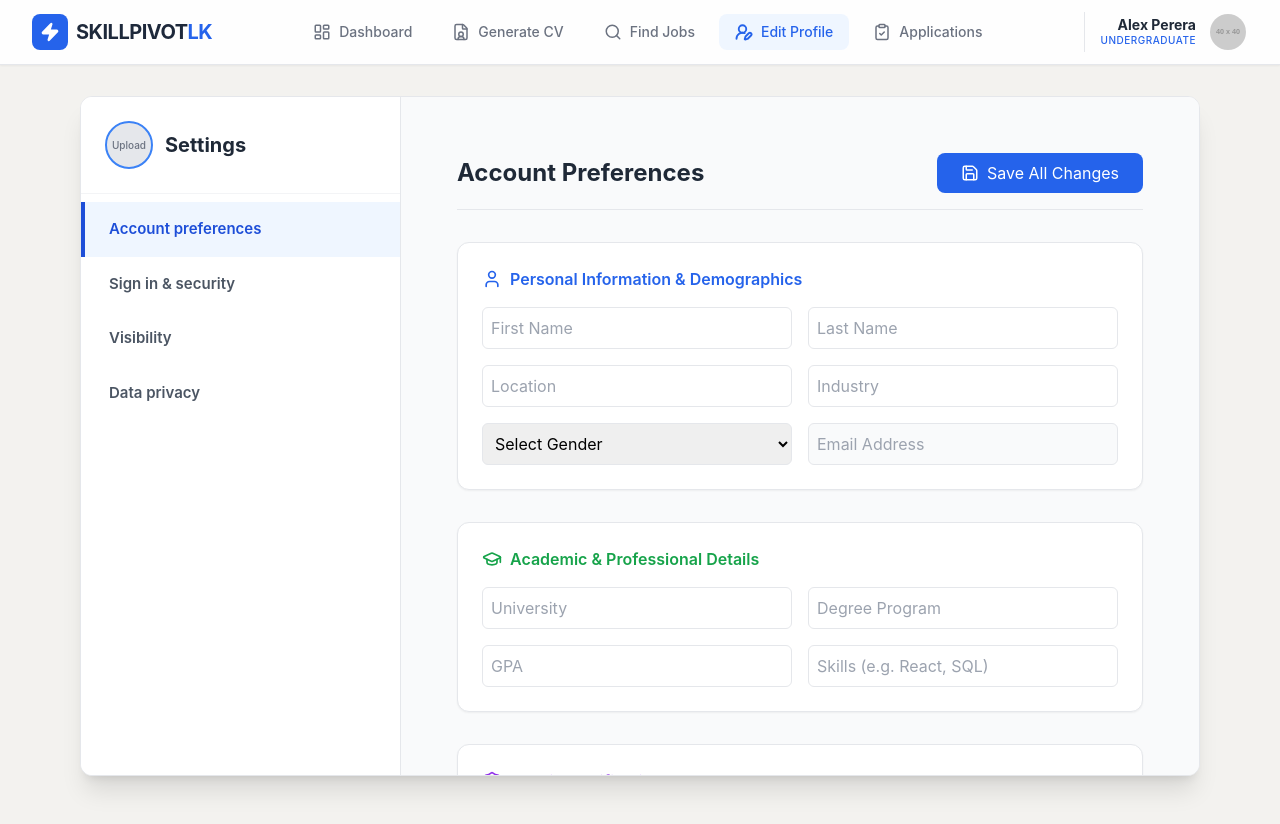
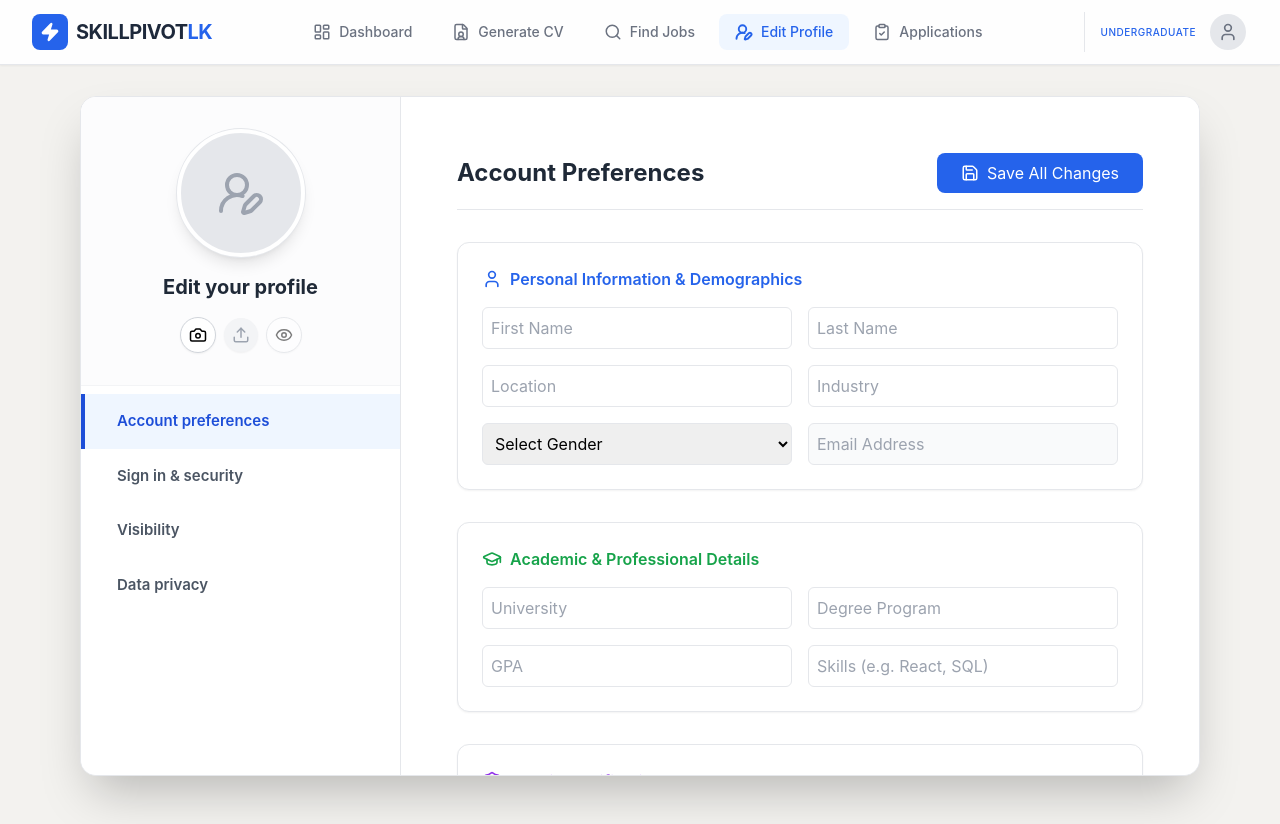
Before and after one commit to Erandi-Hans/SkillPivot-Frontend, a React (Vite) app: page /edit-profile in a window 1280 px wide. Built offline with nearby package versions, Linux system fonts and the light colour scheme; no server answers.

Commit message:
implement student part with backend

```diff
--- a/src/components/Studentmaindashboard/Editprofile/Editprofile.jsx
+++ b/src/components/Studentmaindashboard/Editprofile/Editprofile.jsx
@@ -1,7 +1,8 @@
 import React, { useState, useRef, useEffect } from 'react';
 import { useLocation } from 'react-router-dom';
-import { UserRoundPen } from 'lucide-react';
+import { UserRoundPen, Camera, Eye, Upload } from 'lucide-react';
 import Navbar from '../Navbar/Navbar.jsx';
+import axios from 'axios';
 
 import AccountPreferences from './Tabs/AccountPreferences/AccountPreferences.jsx';
 import Signsecurity from './Tabs/Signsecurity/Signsecurity.jsx';
@@ -9,63 +10,130 @@ import VisibilitySettings from './Tabs/VisibilitySettings/VisibilitySettings.jsx
 import DataPrivacy from './Tabs/DataPrivacy/DataPrivacy.jsx';
 
 const EditProfile = () => {
-  // Set initial state to 'Account preferences' as requested
   const [activeTab, setActiveTab] = useState('Account preferences');
   const [profileImg, setProfileImg] = useState(null);
+  const [showViewModal, setShowViewModal] = useState(false);
+  const [selectedFile, setSelectedFile] = useState(null);
   const fileInputRef = useRef(null);
   const location = useLocation();
 
-  // Ensure the page starts at the top when the component is mounted
+  // LocalStorage එකෙන් UserId එක ගන්න, නැත්නම් default 11 ලෙස තබා ගන්න
+  const userId = localStorage.getItem('userId') || 11;
+
+  // පේජ් එක ලෝඩ් වෙද්දී දැනට තියෙන දත්ත ගෙන්වා ගන්න
   useEffect(() => {
     window.scrollTo(0, 0);
-  }, [location.pathname]);
 
-  // Handle profile image file selection and conversion to base64 for preview
-  const handleFileChange = (file) => {
+    const fetchUserData = async () => {
+      try {
+        const response = await axios.get(`https://localhost:7118/api/Users/${userId}`);
+        if (response.data.profilePicture) {
+          // මෙතන API එකෙන් එන පින්තූරයේ URL එක සකස් කර ගන්න
+          setProfileImg(`https://localhost:7118/uploads/${response.data.profilePicture}`);
+        }
+      } catch (error) {
+        console.error("Error fetching user data", error);
+      }
+    };
+
+    fetchUserData();
+  }, [location.pathname, userId]);
+
+  // පින්තූරයක් තේරූ විට Preview පෙන්වන්න
+  const handleFileSelect = (e) => {
+    const file = e.target.files[0];
     if (file && file.type.startsWith('image/')) {
+      setSelectedFile(file);
       const reader = new FileReader();
       reader.onload = (e) => setProfileImg(e.target.result);
       reader.readAsDataURL(file);
     }
   };
 
+  // ඩේටාබේස් එකට Update කිරීම
+  const handleUpdateDatabase = async () => {
+    if (!selectedFile) {
+      alert("Please select an image first!");
+      return;
+    }
+
+    const formData = new FormData();
+    // API එකේ පරාමිතිය (Parameter) සමඟ මෙය ගැලපිය යුතුයි (e.g., IFormFile profileImage)
+    formData.append('profileImage', selectedFile);
+
+    try {
+      await axios.post(`https://localhost:7118/api/Users/upload-image/${userId}`, formData, {
+        headers: { 'Content-Type': 'multipart/form-data' }
+      });
+      alert("Profile picture updated successfully!");
+      setSelectedFile(null); // බටන් එක නැවත disable කිරීමට
+    } catch (error) {
+      console.error("Image upload failed", error);
+      alert("Upload failed. Make sure the API endpoint exists.");
+    }
+  };
+
   return (
     <div className="min-h-screen bg-[#F3F2EF]">
-      {/* Sticky Navigation bar */}
       <div className="fixed top-0 left-0 right-0 z-50">
         <Navbar />
       </div>
 
-      {/* Main content container with top padding to clear the Navbar */}
-      <div className="container flex items-center justify-center max-w-6xl min-h-screen px-4 pt-20 pb-12 mx-auto">
+      <div className="container flex items-center justify-center max-w-6xl min-h-screen px-4 pt-24 pb-12 mx-auto">
+        <div className="flex w-full h-[85vh] bg-white shadow-2xl rounded-2xl overflow-hidden border border-gray-200">
 
-        {/* Main Settings Card */}
-        <div className="flex w-full h-[85vh] bg-white shadow-xl rounded-xl overflow-hidden border border-gray-200 mt-4">
+          <aside className="flex-col hidden bg-white border-r w-80 md:flex">
+            <div className="flex flex-col items-center p-8 space-y-4 border-b border-gray-100 bg-gray-50/50">
 
-          {/* Sidebar Navigation Section */}
-          <aside className="flex-col hidden bg-white border-r w-80 md:flex">
-            {/* User Profile / Settings Header */}
-            <div className="flex items-center p-6 space-x-3 border-b border-gray-100">
-              <div
-                onClick={() => fileInputRef.current.click()}
-                className="relative flex-shrink-0 w-12 h-12 overflow-hidden transition bg-gray-200 border-2 border-blue-500 rounded-full cursor-pointer hover:opacity-80"
-              >
-                {profileImg ? (
-                  <img src={profileImg} alt="Profile" className="object-cover w-full h-full" />
-                ) : (
-                  <div className="flex items-center justify-center h-full text-[10px] text-gray-500 text-center leading-tight font-medium">Upload</div>
-                )}
+              <div className="relative group">
+                {/* රවුම හරියටම තබා ගැනීමට aspect-square භාවිතා කරන්න */}
+                <div className="w-32 h-32 overflow-hidden bg-gray-200 border-4 border-white rounded-full shadow-lg ring-1 ring-gray-200 aspect-square">
+                  {profileImg ? (
+                    <img src={profileImg} alt="Profile" className="object-cover w-full h-full" />
+                  ) : (
+                    <div className="flex items-center justify-center h-full text-gray-400">
+                      <UserRoundPen size={48} />
+                    </div>
+                  )}
+                </div>
               </div>
-              <h1 className="text-xl font-bold text-gray-800">Settings</h1>
+
+              <h1 className="text-xl font-bold text-gray-800">Edit your profile</h1>
+
+              <div className="flex items-center gap-2 mt-2">
+                <button
+                  onClick={() => fileInputRef.current.click()}
+                  className="p-2 transition bg-white border border-gray-300 rounded-full shadow-sm hover:bg-blue-50 hover:text-blue-600 hover:border-blue-200"
+                  title="Select Image"
+                >
+                  <Camera size={18} />
+                </button>
+
+                <button
+                  onClick={handleUpdateDatabase}
+                  className={`p-2 transition rounded-full shadow-sm ${selectedFile ? 'bg-green-600 text-white hover:bg-green-700' : 'bg-gray-100 text-gray-400 cursor-not-allowed'}`}
+                  title="Update Database"
+                  disabled={!selectedFile}
+                >
+                  <Upload size={18} />
+                </button>
+
+                <button
+                  onClick={() => profileImg && setShowViewModal(true)}
+                  className={`p-2 transition bg-white border border-gray-300 rounded-full shadow-sm ${profileImg ? 'hover:bg-purple-50 hover:text-purple-600' : 'opacity-50 cursor-not-allowed'}`}
+                  title="View Full Image"
+                >
+                  <Eye size={18} />
+                </button>
+              </div>
             </div>
 
-            {/* Navigation links for different setting tabs */}
             <nav className="flex-1 mt-2 overflow-y-auto">
               {['Account preferences', 'Sign in & security', 'Visibility', 'Data privacy'].map((tab) => (
                 <button
                   key={tab}
                   onClick={() => setActiveTab(tab)}
-                  className={`w-full text-left px-6 py-4 text-[15px] font-semibold transition-all border-l-4 ${
+                  className={`w-full text-left px-8 py-4 text-[15px] font-semibold transition-all border-l-4 ${
                     activeTab === tab
                     ? "bg-blue-50 text-blue-700 border-blue-700"
                     : "text-gray-600 border-transparent hover:bg-gray-50"
@@ -77,37 +145,36 @@ const EditProfile = () => {
             </nav>
           </aside>
 
-          {/* Content Rendering Area */}
-          <main className="flex-1 overflow-y-auto bg-gray-50">
-            <div className="w-full h-full">
-              {/* Conditional rendering based on the selected tab */}
-              {activeTab === 'Account preferences' && <div className="p-8 animate-fadeIn"><AccountPreferences /></div>}
-              {activeTab === 'Sign in & security' && <div className="p-8 animate-fadeIn"><Signsecurity /></div>}
-              {activeTab === 'Visibility' && <div className="p-8 animate-fadeIn"><VisibilitySettings /></div>}
-              {activeTab === 'Data privacy' && <div className="p-8 animate-fadeIn"><DataPrivacy /></div>}
-
-              {/* Default view if somehow no tab is active */}
-              {!activeTab && (
-                <div className="flex items-center justify-center h-full p-10 text-center bg-white">
-                  <div className="opacity-40">
-                    <UserRoundPen className="mx-auto mb-4 text-gray-400" size={60} />
-                    <p className="italic text-gray-500">Please select a setting to edit your profile</p>
-                  </div>
-                </div>
-              )}
+          <main className="flex-1 overflow-y-auto bg-white">
+            <div className="p-8 animate-fadeIn">
+              {activeTab === 'Account preferences' && <AccountPreferences />}
+              {activeTab === 'Sign in & security' && <Signsecurity />}
+              {activeTab === 'Visibility' && <VisibilitySettings />}
+              {activeTab === 'Data privacy' && <DataPrivacy />}
             </div>
           </main>
         </div>
       </div>
 
-      {/* Hidden file input for handling image uploads */}
-      <input
-        type="file"
-        ref={fileInputRef}
-        className="hidden"
-        accept="image/*"
-        onChange={(e) => handleFileChange(e.target.files[0])}
-      />
+      <input type="file" ref={fileInputRef} className="hidden" accept="image/*" onChange={handleFileSelect} />
+
+      {/* Modal View */}
+      {showViewModal && (
+        <div
+          className="fixed inset-0 z-[100] flex items-center justify-center p-4 bg-black/80 backdrop-blur-sm"
+          onClick={() => setShowViewModal(false)}
+        >
+          <div className="relative max-w-3xl max-h-[90vh] overflow-hidden rounded-lg shadow-2xl">
+            <button
+              className="absolute p-2 text-white transition rounded-full top-4 right-4 bg-black/50 hover:bg-black"
+              onClick={() => setShowViewModal(false)}
+            >
+              ✕
+            </button>
+            <img src={profileImg} alt="Full Preview" className="max-w-full max-h-[85vh] object-contain" />
+          </div>
+        </div>
+      )}
     </div>
   );
 };
--- a/src/components/Studentmaindashboard/Navbar/Navbar.jsx
+++ b/src/components/Studentmaindashboard/Navbar/Navbar.jsx
@@ -1,17 +1,17 @@
-import React, { useState } from 'react';
+import React, { useState, useEffect } from 'react';
 import { useNavigate, useLocation } from 'react-router-dom';
+import axios from 'axios';
 import {
   LayoutDashboard,
   FileUser,
   Search,
   UserRoundPen,
   ClipboardCheck,
-  Bell,
   Zap,
   LogOut,
   User,
   RefreshCw,
-  LogIn // Added LogIn icon for professional look
+  LogIn
 } from 'lucide-react';
 
 const Navbar = () => {
@@ -19,8 +19,39 @@ const Navbar = () => {
   const location = useLocation();
   const [showProfileMenu, setShowProfileMenu] = useState(false);
 
-  // Define authentication pages where full navigation is hidden
+  const [userData, setUserData] = useState({ firstName: '', lastName: '', profilePicture: '' });
+
+  const userId = localStorage.getItem('userId') || 11;
   const isAuthPage = location.pathname === '/' || location.pathname === '/signin' || location.pathname === '/signup';
+
+  // දත්ත ලබාගන්නා function එක වෙනම ලියා ගනිමු
+  const fetchUser = async () => {
+    if (!isAuthPage) {
+      try {
+        const response = await axios.get(`https://localhost:7118/api/Users/${userId}`);
+        setUserData({
+          firstName: response.data.Firstname,
+          lastName: response.data.Lastname,
+          profilePicture: response.data.ProfilePicture
+            ? `https://localhost:7118/uploads/${response.data.ProfilePicture}`
+            : null
+        });
+      } catch (error) {
+        console.error("Error fetching navbar user data", error);
+      }
+    }
+  };
+
+  useEffect(() => {
+    fetchUser();
+
+    // අලුත් logic එක: පේජ් එක Refresh නොවී Navbar එක Update කිරීමට event එකක් Listen කිරීම
+    window.addEventListener('profileUpdate', fetchUser);
+
+    return () => {
+      window.removeEventListener('profileUpdate', fetchUser);
+    };
+  }, [isAuthPage, userId]);
 
   const navLinks = [
     { name: 'Dashboard', icon: LayoutDashboard, path: '/student-dashboard' },
@@ -30,27 +61,14 @@ const Navbar = () => {
     { name: 'Applications', icon: ClipboardCheck, path: '/applications' },
   ];
 
-  // Logic for Logo click
-  const handleLogoClick = () => {
-    if (isAuthPage) {
-      navigate('/'); // Role Selection Page
-    } else {
-      navigate('/student-dashboard'); // Student Dashboard
-    }
-  };
-
-  // Logout handler that cleans up and redirects to the Sign In page
   const handleLogout = () => {
-    console.log("Clearing user session...");
-    // If you use localStorage, add: localStorage.removeItem('token');
-    navigate('/signin'); // Redirecting to Sign In page as requested
+    localStorage.removeItem('userId');
+    navigate('/signin');
   };
 
   return (
     <nav className="sticky top-0 z-50 flex items-center justify-between px-8 py-3 bg-white border-b border-gray-200 shadow-sm backdrop-blur-md bg-white/90">
-
-      {/* Brand Logo Section */}
-      <div className="flex items-center gap-2 cursor-pointer group" onClick={handleLogoClick}>
+      <div className="flex items-center gap-2 cursor-pointer group" onClick={() => navigate(isAuthPage ? '/' : '/student-dashboard')}>
         <div className="p-2 text-white transition-transform bg-blue-600 rounded-lg group-hover:scale-110">
           <Zap size={20} fill="currentColor" />
         </div>
@@ -59,7 +77,6 @@ const Navbar = () => {
         </h1>
       </div>
 
-      {/* Main Navigation - Visible only for logged-in users */}
       {!isAuthPage && (
         <div className="items-center hidden gap-2 lg:flex">
           {navLinks.map((link) => {
@@ -81,38 +98,36 @@ const Navbar = () => {
         </div>
       )}
 
-      {/* Action Buttons Section */}
       <div className="flex items-center gap-4">
-
-        {/* Profile Dropdown (Shown when logged in) */}
         {!isAuthPage ? (
           <div className="relative flex items-center gap-3 pl-4 border-l border-gray-200">
             <div className="hidden text-right sm:block">
-              <p className="text-sm font-bold leading-tight text-gray-800">Alex Perera</p>
+              <p className="text-sm font-bold leading-tight text-gray-800">
+                {userData.firstName} {userData.lastName}
+              </p>
               <p className="text-[10px] font-medium text-blue-600 uppercase tracking-wider">Undergraduate</p>
             </div>
 
             <div className="relative cursor-pointer" onClick={() => setShowProfileMenu(!showProfileMenu)}>
-              <img
-                src="https://via.placeholder.com/40"
-                alt="Profile"
-                className="object-cover w-10 h-10 transition-all border-2 border-transparent rounded-full hover:border-blue-500"
-              />
+              <div className="w-10 h-10 overflow-hidden border-2 border-transparent rounded-full hover:border-blue-500">
+                {userData.profilePicture ? (
+                    <img src={userData.profilePicture} alt="Profile" className="object-cover w-full h-full" />
+                ) : (
+                    <div className="flex items-center justify-center w-full h-full bg-gray-200">
+                        <User size={20} className="text-gray-500" />
+                    </div>
+                )}
+              </div>
 
               {showProfileMenu && (
                 <div className="absolute right-0 py-2 mt-3 bg-white border border-gray-100 shadow-xl w-52 rounded-xl">
                   <button onClick={() => { navigate('/edit-profile'); setShowProfileMenu(false); }} className="flex items-center w-full gap-3 px-4 py-2 text-sm text-gray-600 hover:bg-gray-50 hover:text-blue-600">
                     <User size={16} /> My Profile
                   </button>
-
-                  {/* Change Role Link back to Main Selection Page */}
                   <button onClick={() => { navigate('/'); setShowProfileMenu(false); }} className="flex items-center w-full gap-3 px-4 py-2 text-sm text-gray-600 hover:bg-gray-50 hover:text-blue-600">
                     <RefreshCw size={16} /> Change Role
                   </button>
-
                   <hr className="my-1 border-gray-100" />
-
-                  {/* Logout link that goes to Sign In page */}
                   <button onClick={handleLogout} className="flex items-center w-full gap-3 px-4 py-2 text-sm text-red-600 hover:bg-red-50">
                     <LogOut size={16} /> Log Out
                   </button>
@@ -121,13 +136,8 @@ const Navbar = () => {
             </div>
           </div>
         ) : (
-          /* Sign In Link - Shown on Role Selection page */
-          <button
-            onClick={() => navigate('/signin')}
-            className="flex items-center gap-2 px-6 py-2 text-sm font-bold text-white transition-all bg-blue-600 rounded-lg hover:bg-blue-700 hover:shadow-lg active:scale-95"
-          >
-            <LogIn size={16} />
-            Sign In
+          <button onClick={() => navigate('/signin')} className="flex items-center gap-2 px-6 py-2 text-sm font-bold text-white transition-all bg-blue-600 rounded-lg hover:bg-blue-700 hover:shadow-lg active:scale-95">
+            <LogIn size={16} /> Sign In
           </button>
         )}
       </div>
```
Also changed, not shown: src/components/Studentmaindashboard/Editprofile/Tabs/Signsecurity/Signsecurity.jsx (+72 -35 lines).
